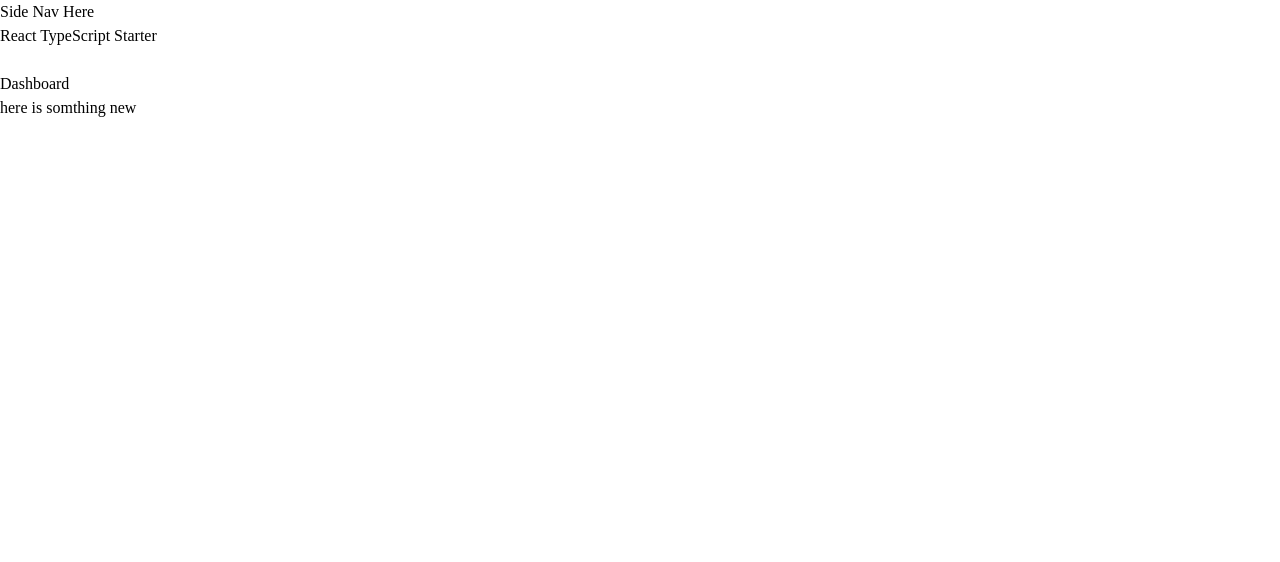
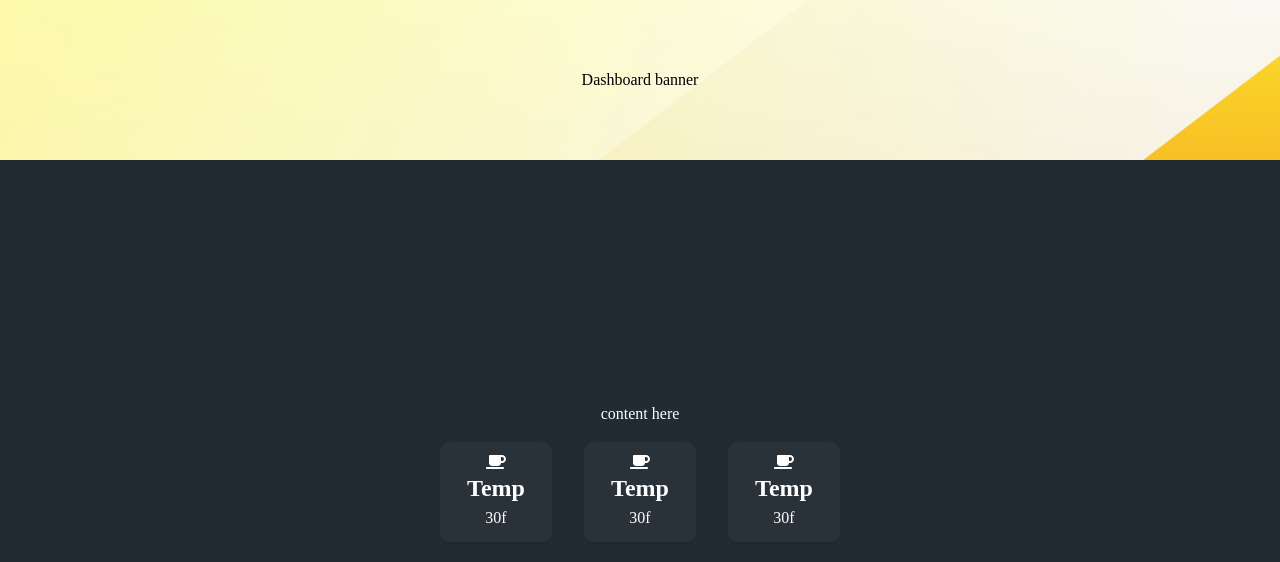
Before and after one commit to plutotom/dash-spectacle-dashboard, a React (Create React App) app: page / in a window 1280 px wide. Shown: the top 562 px of the page. Built offline with nearby package versions, Linux system fonts and the light colour scheme.

Commit message:
just some updates

```diff
--- a/package.json
+++ b/package.json
@@ -3,6 +3,9 @@
   "version": "0.1.0",
   "private": true,
   "dependencies": {
+    "@fortawesome/fontawesome-svg-core": "^6.4.0",
+    "@fortawesome/free-solid-svg-icons": "^6.4.0",
+    "@fortawesome/react-fontawesome": "^0.2.0",
     "@testing-library/jest-dom": "^5.16.5",
     "@testing-library/react": "^13.4.0",
     "@testing-library/user-event": "^13.5.0",
--- a/src/App.tsx
+++ b/src/App.tsx
@@ -1,19 +1,13 @@
 import SideNav from "./components/SideNav";
 import Dashboard from "./components/Dashboard";
-import "./css/app.css";
+import "./styles/app.css";
 
 function App() {
   return (
     <body>
-      <SideNav />
-      <div className="container bg-defaultBackgroundColor">
-        <div className="row child1">
-          <h1>React TypeScript Starter</h1>
-          <br />
-          <Dashboard />
-          <p>here is somthing new</p>
-        </div>
-        {/* end main container */}
+      <div className="main-container">
+        {/* <SideNav /> */}
+        <Dashboard />
       </div>
     </body>
   );
--- /dev/null
+++ b/src/components/CardSmall.tsx
@@ -0,0 +1,13 @@
+import React from "react";
+import "../styles/cardSmall.css";
+import { FontAwesomeIcon } from "@fortawesome/react-fontawesome";
+
+export default function CardSmall(props: any) {
+  return (
+    <div className="card-small">
+      <FontAwesomeIcon icon={props.icon} />
+      <p className="card-small-title">{props.title}</p>
+      <p className="card-small-paragraph">{props.value}</p>
+    </div>
+  );
+}
--- a/src/components/Dashboard.tsx
+++ b/src/components/Dashboard.tsx
@@ -1,9 +1,33 @@
 import React from "react";
+import banner from "../assets/codioful-formerly-gradienta-oPC-b39ZuzE-unsplash.jpg";
+import "./../styles/dashbaord.css";
+import CardSmall from "./CardSmall";
 
+import { FontAwesomeIcon } from "@fortawesome/react-fontawesome";
+import { faCoffee } from "@fortawesome/free-solid-svg-icons";
 export default function Dashboard() {
   return (
     <>
-      <div>Dashboard</div>
+      <div className="dash-container">
+        <div
+          className="dash-banner"
+          // style={{ backgroundImage: "url ('urlhere'" }}
+          style={{ backgroundImage: `url(${banner})` }}
+        >
+          <h1>Dashboard banner</h1>
+        </div>
+        {/* <img src={`${banner}`} alt="diannal lines background" /> */}
+        <div className="dash-content">
+          <div>
+            <h1>content here</h1>
+          </div>
+          <div className="cards">
+            <CardSmall className="card-small" title="Temp" value="30f" icon={faCoffee} />
+            <CardSmall className="card-small" title="Temp" value="30f" icon={faCoffee} />
+            <CardSmall className="card-small" title="Temp" value="30f" icon={faCoffee} />
+          </div>
+        </div>
+      </div>
     </>
   );
 }
--- a/src/css/app.css
+++ b/src/styles/app.css
@@ -5,8 +5,9 @@
   --clr-accent-100: hsl(13, 100%, 96%);
 
   --clr-primary-400: hsl(228, 39%, 23%);
+  --clr-secondary-400: #2a3239;
 
-  --clr-neutral-900: hsl(232, 12%, 13%);
+  --clr-neutral-900: #222b31;
   --clr-neutral-100: hsl(0 0% 100%);
 
   --ff-primary: "Be Vietnam Pro", sans-serif;
@@ -126,3 +127,17 @@ select {
     scroll-behavior: auto !important;
   }
 }
+/* Starting app page css */
+.main-container {
+  display: flex;
+  flex-direction: row;
+  height: 100vh;
+  width: 100%;
+}
+
+.main-container > * {
+  flex: 1;
+}
+.main-container > :nth-child(2) {
+  flex: 4;
+}
--- /dev/null
+++ b/src/styles/cardSmall.css
@@ -0,0 +1,32 @@
+.card-small {
+  background-color: var(--clr-secondary-400);
+  border-radius: 10px;
+  box-shadow: 0 1px 2px 0 rgba(0, 0, 0, 0.1);
+  display: flex;
+  flex-direction: column;
+  height: 100px;
+  justify-content: space-between;
+  align-items: center;
+  padding: 12px;
+  /* position: relative; */
+  transition: all 0.5s ease-in-out;
+  width: 7em;
+}
+
+.card-small:hover {
+  box-shadow: 0 1px 2px 0 rgba(0, 0, 0, 0.2);
+  transform: translateY(-3px);
+}
+
+.card-small .card-small-paragraph {
+  display: flex;
+  flex-direction: row;
+  justify-content: center;
+  align-items: center;
+}
+
+.card-small .card-small-title {
+  font-size: 1.5rem;
+  font-weight: 700;
+  margin: 0;
+}
--- /dev/null
+++ b/src/styles/dashbaord.css
@@ -0,0 +1,34 @@
+.dash-container {
+  display: flex;
+  flex-direction: column;
+  justify-content: center;
+  align-items: center;
+}
+
+.dash-banner {
+  display: flex;
+  flex-direction: row;
+  justify-content: center;
+  align-items: center;
+  height: 20vh;
+  width: 100%;
+  background-color: var(--clr-neutral-900);
+  background-size: cover;
+}
+
+.dash-content {
+  display: flex;
+  flex-direction: column;
+  justify-content: center;
+  align-items: center;
+  height: 80vh;
+  width: 100%;
+  color: white;
+  background-color: var(--clr-neutral-900);
+}
+.dash-content .cards {
+  display: flex;
+}
+.dash-content .cards .card-small {
+  margin: 1em;
+}
```
Also changed, not shown: src/assets/codioful-formerly-gradienta-oPC-b39ZuzE-unsplash.jpg (added), src/css/sideNav.css (deleted), src/styles/sideNav.css (added), 1 other file (tests, documents, lock files or other folders).
